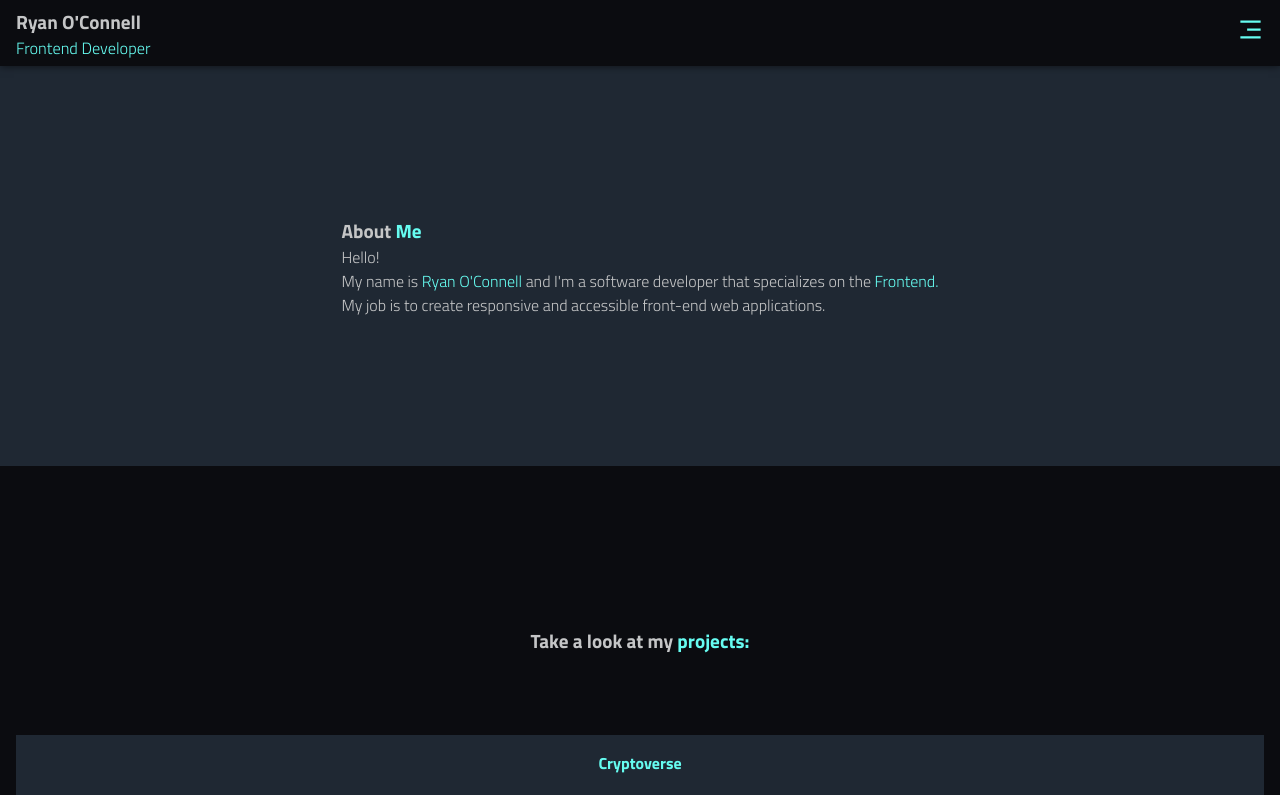
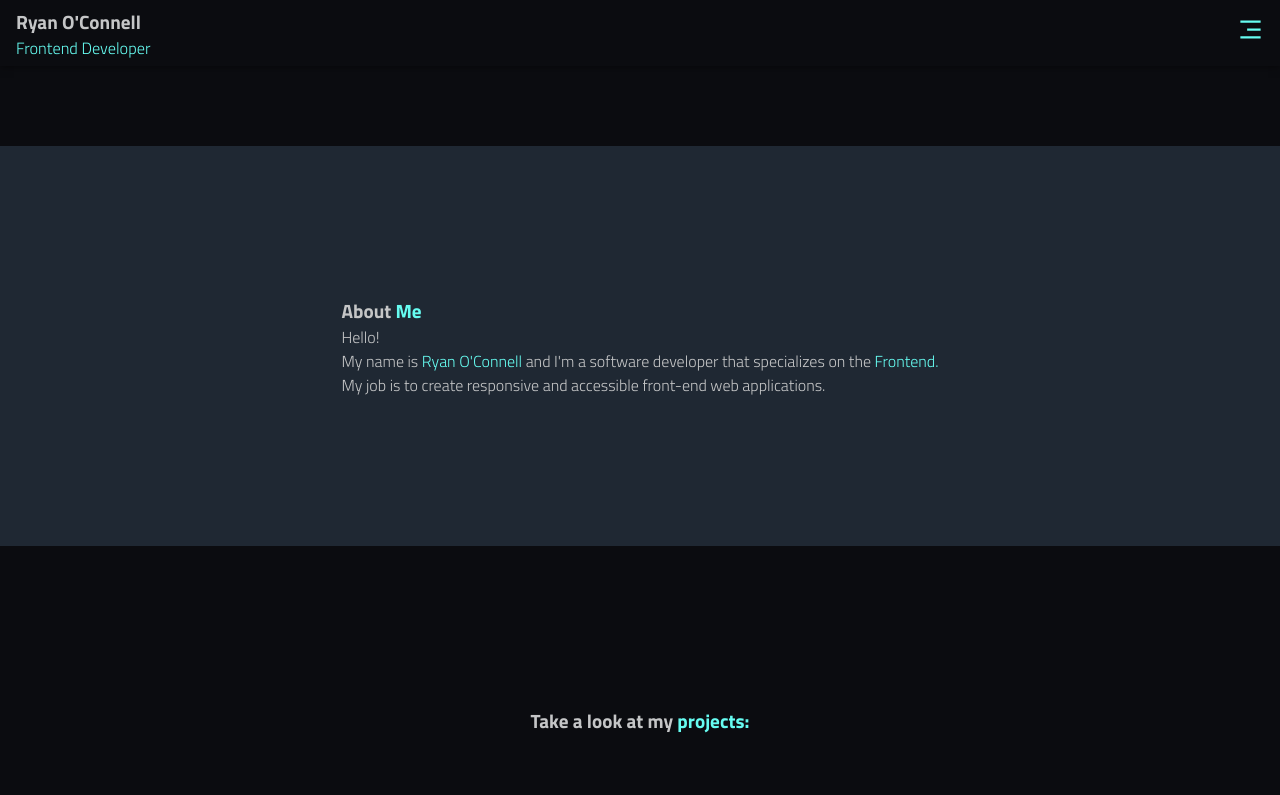
Before and after one commit to NeptuneRjo/portfolio, a React (Create React App) app: page / in a window 1280 px wide. Shown: the top 795 px of the page. Built offline with nearby package versions, Linux system fonts and the light colour scheme.

Commit message:
additional margin

```diff
--- a/src/components/About/style.css
+++ b/src/components/About/style.css
@@ -5,6 +5,7 @@
     display: flex;
     justify-content: center;
     align-items: center;
+    margin: 5rem 0;
 }
 
 .about-content {
```
